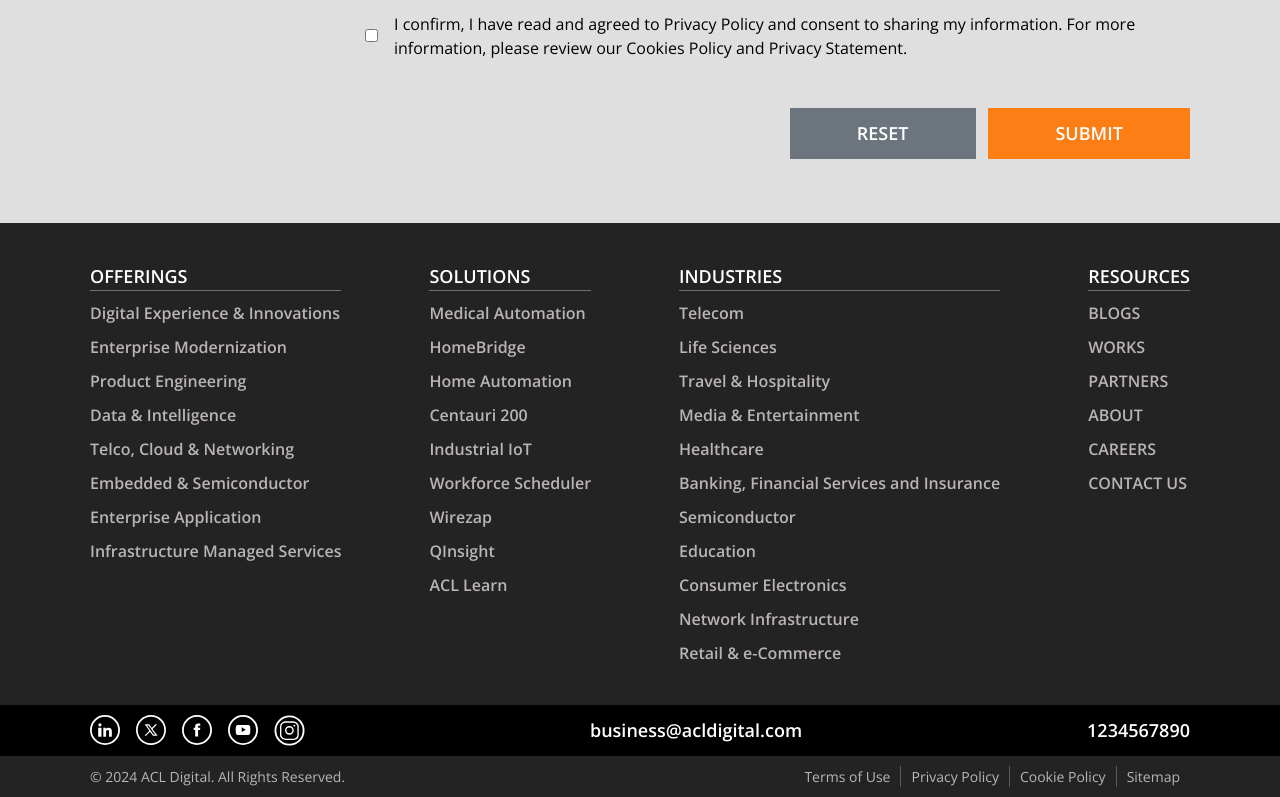
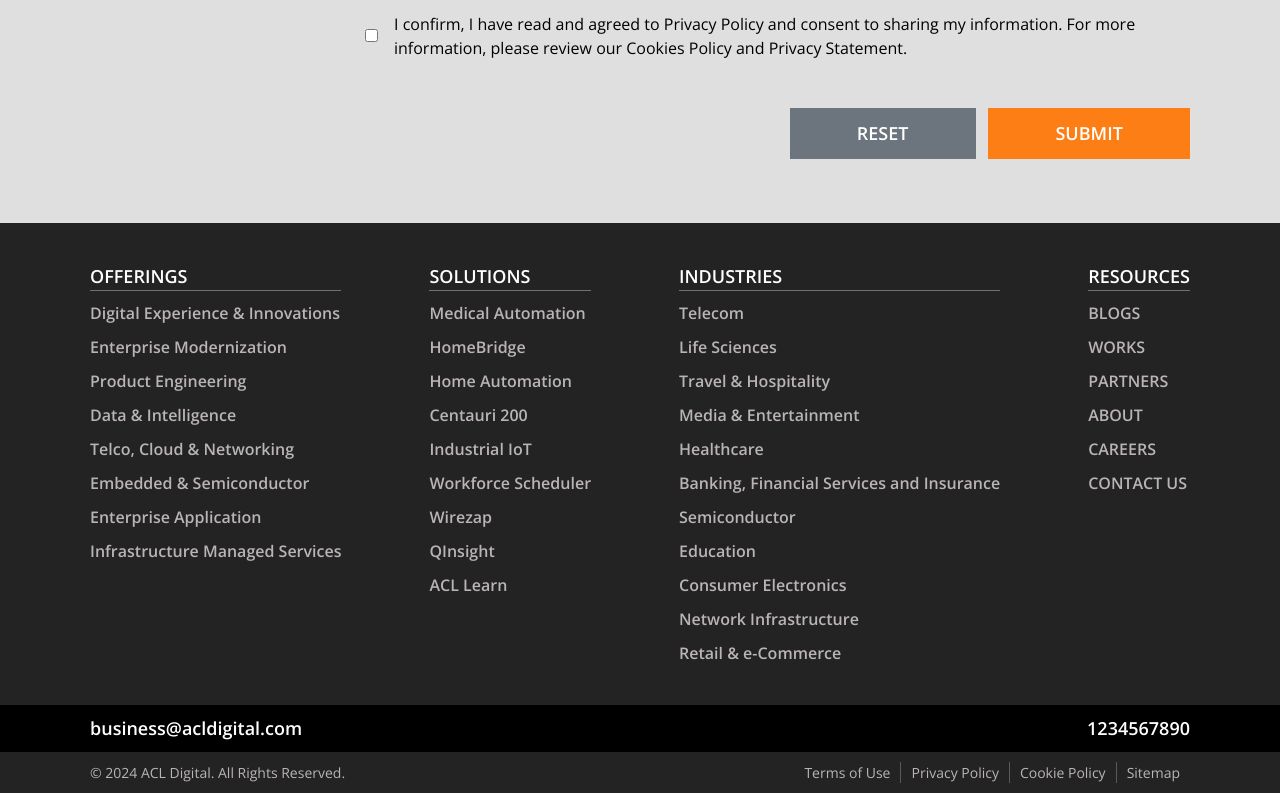
Before and after one commit to Pranjal2237/jntechno, a Next.js app: page / in a window 1280 px wide. Shown: the part 3707-4504 px from the top of the page. Built offline with nearby package versions, Linux system fonts and the light colour scheme.

Commit message:
logo update

```diff
--- a/components/footer/index.jsx
+++ b/components/footer/index.jsx
@@ -24,7 +24,7 @@ const Footer = () => {
     </div>
     <div className='social'>
     <div className='social_box'>
-        <div>
+        {/* <div>
           {
             [linkedin,twitter,facebook,youtube,instagram].map((image)=>(
               <div>
@@ -32,7 +32,7 @@ const Footer = () => {
               </div>
             ))
           }
-        </div>
+        </div> */}
         <h2>
         business@acldigital.com
         </h2>
```
Also changed, not shown: public/index.js (+5 -5 lines).
